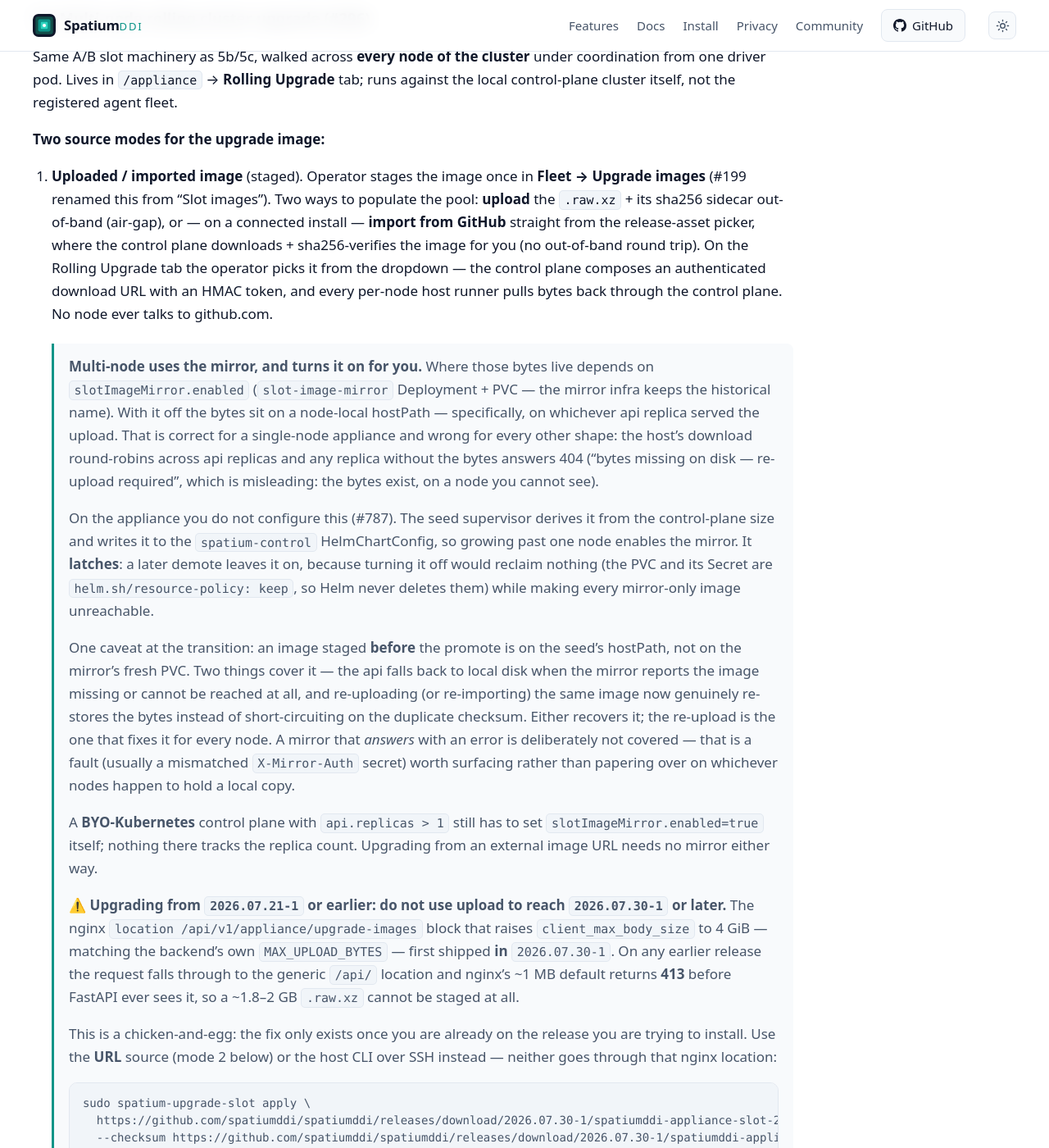
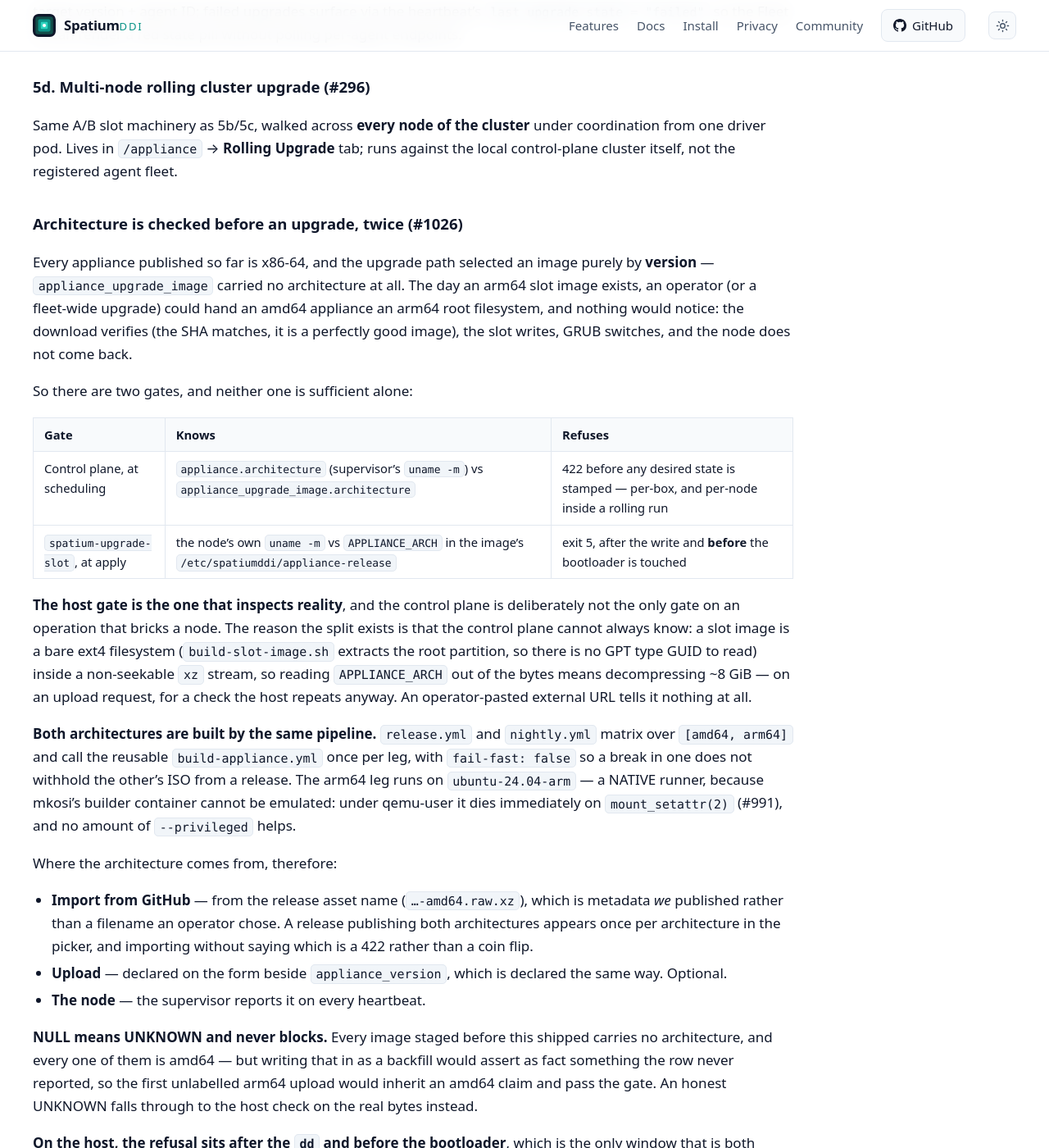
Before and after one commit to spatiumddi/spatiumddi.github.io, a Jekyll site: the page built from deployment/APPLIANCE.md, in a window 1280 px wide and 1400 px high, scrolled down 61625 px. Shown: the whole window at 82% size. Built offline with Jekyll 4.4.1, drawn with Linux system fonts in a browser that asks for light colours; our own code applies the rules of GitHub Pages for plain Markdown files; some of the changed text lies outside the part shown.

Commit message:
docs: publish main@8ac8089
Mirrored from spatiumddi/spatiumddi@8ac80897906e57e0c9bb12a4dca136b3ff1bbbed by the docs-publish workflow. Do not edit this repository directly.

```diff
--- a/deployment/APPLIANCE.md
+++ b/deployment/APPLIANCE.md
@@ -2352,6 +2352,10 @@ spatium-upgrade-slot status
 sudo spatium-upgrade-slot apply \
     https://github.com/.../spatiumddi-appliance-slot-amd64.raw.xz \
     --checksum https://.../spatiumddi-appliance-slot-amd64.sha256
+# …or -arm64 for an arm64 appliance (#1026). Pointing a node at the
+# other architecture's image is refused twice — by the control plane
+# before it stamps desired state, and by the runner above on the real
+# decompressed bytes before it touches the bootloader.
 
 # Arm one-shot next-boot
 sudo spatium-upgrade-slot set-next-boot
@@ -2479,6 +2483,67 @@ Same A/B slot machinery as 5b/5c, walked across **every node of the
 cluster** under coordination from one driver pod. Lives in
 `/appliance` → **Rolling Upgrade** tab; runs against the local
 control-plane cluster itself, not the registered agent fleet.
+
+### Architecture is checked before an upgrade, twice (#1026)
+
+Every appliance published so far is x86-64, and the upgrade path
+selected an image purely by **version** — `appliance_upgrade_image`
+carried no architecture at all. The day an arm64 slot image exists, an
+operator (or a fleet-wide upgrade) could hand an amd64 appliance an
+arm64 root filesystem, and nothing would notice: the download verifies
+(the SHA matches, it is a perfectly good image), the slot writes, GRUB
+switches, and the node does not come back.
+
+So there are two gates, and neither one is sufficient alone:
+
+| Gate | Knows | Refuses |
+|---|---|---|
+| Control plane, at scheduling | `appliance.architecture` (supervisor's `uname -m`) vs `appliance_upgrade_image.architecture` | 422 before any desired state is stamped — per-box, and per-node inside a rolling run |
+| `spatium-upgrade-slot`, at apply | the node's own `uname -m` vs `APPLIANCE_ARCH` in the image's `/etc/spatiumddi/appliance-release` | exit 5, after the write and **before** the bootloader is touched |
+
+**The host gate is the one that inspects reality**, and the control
+plane is deliberately not the only gate on an operation that bricks a
+node. The reason the split exists is that the control plane cannot
+always know: a slot image is a bare ext4 filesystem (`build-slot-image.sh`
+extracts the root partition, so there is no GPT type GUID to read)
+inside a non-seekable `xz` stream, so reading `APPLIANCE_ARCH` out of
+the bytes means decompressing ~8 GiB — on an upload request, for a check
+the host repeats anyway. An operator-pasted external URL tells it
+nothing at all.
+
+**Both architectures are built by the same pipeline.** `release.yml`
+and `nightly.yml` matrix over `[amd64, arm64]` and call the reusable
+`build-appliance.yml` once per leg, with `fail-fast: false` so a break
+in one does not withhold the other's ISO from a release. The arm64 leg
+runs on `ubuntu-24.04-arm` — a NATIVE runner, because mkosi's builder
+container cannot be emulated: under qemu-user it dies immediately on
+`mount_setattr(2)` (#991), and no amount of `--privileged` helps.
+
+Where the architecture comes from, therefore:
+
+* **Import from GitHub** — from the release asset name
+  (`…-amd64.raw.xz`), which is metadata *we* published rather than a
+  filename an operator chose. A release publishing both architectures
+  appears once per architecture in the picker, and importing without
+  saying which is a 422 rather than a coin flip.
+* **Upload** — declared on the form beside `appliance_version`, which is
+  declared the same way. Optional.
+* **The node** — the supervisor reports it on every heartbeat.
+
+**NULL means UNKNOWN and never blocks.** Every image staged before this
+shipped carries no architecture, and every one of them is amd64 — but
+writing that in as a backfill would assert as fact something the row
+never reported, so the first unlabelled arm64 upload would inherit an
+amd64 claim and pass the gate. An honest UNKNOWN falls through to the
+host check on the real bytes instead.
+
+**On the host, the refusal sits after the `dd` and before the
+bootloader**, which is the only window that is both possible and safe.
+Earlier is not possible — learning what the image is means decompressing
+it, which is what the write just did. Later is not safe: the inactive
+slot is a spare, so a wrong-arch rootfs sitting in it costs nothing (the
+node keeps running on the active slot and the next apply overwrites it),
+whereas pointing the bootloader at it cannot be undone remotely.
 
 **Two source modes for the upgrade image:**
 
```
Also changed, not shown: other parts of deployment/APPLIANCE.md (+1 -1 lines).
